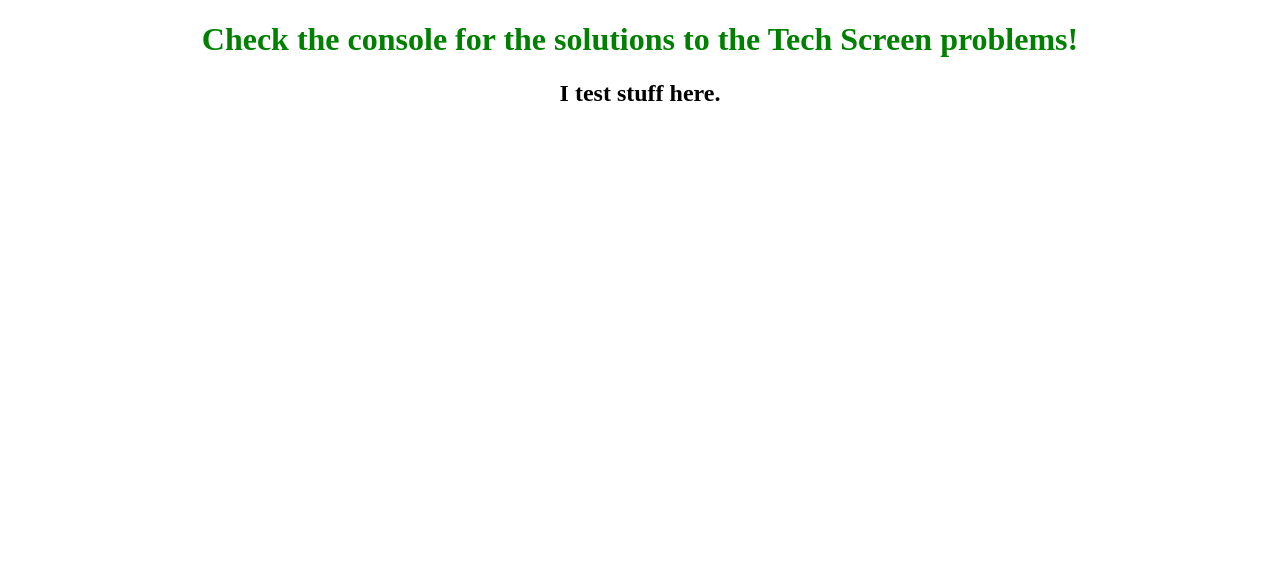
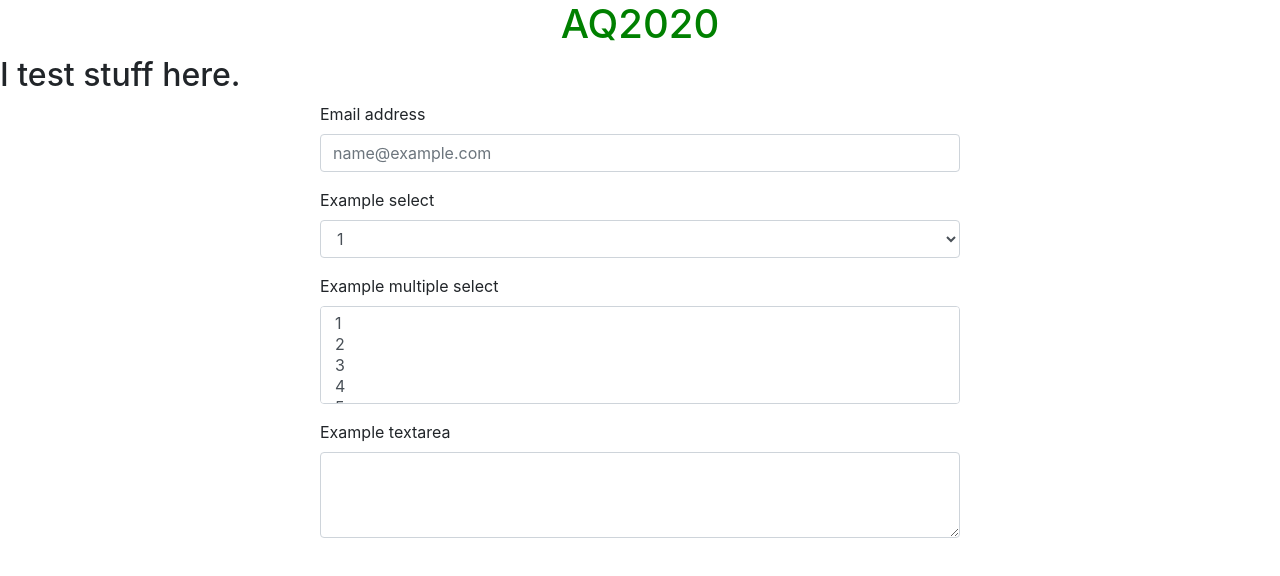
Before and after one commit to mikewzz/myTestRepo, a plain HTML site: page index.html in a window 1280 px wide. Drawn offline with nearby package versions, Linux system fonts and the light colour scheme.

Commit message:
add a form template to work from

```diff
--- a/index.html
+++ b/index.html
@@ -5,17 +5,54 @@
 	<title>Document</title>
 	<script src="script.js"></script>
 	<link rel="stylesheet" href="style.css">
+	<!-- Latest compiled and minified CSS -->
+	<link rel="stylesheet" href="https://maxcdn.bootstrapcdn.com/bootstrap/4.4.1/css/bootstrap.min.css">
 
-	<style>
-		h1{
-			color: red;
-		}
-	</style>
+	<!-- jQuery library -->
+	<script src="https://ajax.googleapis.com/ajax/libs/jquery/3.4.1/jquery.min.js"></script>
+
+	<!-- Popper JS -->
+	<script src="https://cdnjs.cloudflare.com/ajax/libs/popper.js/1.16.0/umd/popper.min.js"></script>
+
+	<!-- Latest compiled JavaScript -->
+	<script src="https://maxcdn.bootstrapcdn.com/bootstrap/4.4.1/js/bootstrap.min.js"></script>
 </head>
 <body>
 	<div>
-			<h1>Check the console for the solutions to the Tech Screen problems!</h1>
+			<h1>AQ2020</h1>
 			<h2>I test stuff here.</h2>
+	</div>
+	<div class="halfScreen">
+		<form>
+			<div class="form-group">
+			  <label for="exampleFormControlInput1">Email address</label>
+			  <input type="email" class="form-control" id="exampleFormControlInput1" placeholder="name@example.com">
+			</div>
+			<div class="form-group">
+			  <label for="exampleFormControlSelect1">Example select</label>
+			  <select class="form-control" id="exampleFormControlSelect1">
+				<option>1</option>
+				<option>2</option>
+				<option>3</option>
+				<option>4</option>
+				<option>5</option>
+			  </select>
+			</div>
+			<div class="form-group">
+			  <label for="exampleFormControlSelect2">Example multiple select</label>
+			  <select multiple class="form-control" id="exampleFormControlSelect2">
+				<option>1</option>
+				<option>2</option>
+				<option>3</option>
+				<option>4</option>
+				<option>5</option>
+			  </select>
+			</div>
+			<div class="form-group">
+			  <label for="exampleFormControlTextarea1">Example textarea</label>
+			  <textarea class="form-control" id="exampleFormControlTextarea1" rows="3"></textarea>
+			</div>
+		  </form>
 	</div>
 
 
--- a/style.css
+++ b/style.css
@@ -4,4 +4,10 @@ body {
 
 body div h1 {
 	color: green;
+	text-align: center;
 }
+
+.halfScreen{
+	max-width:50%;
+	margin: 0 auto;
+}
```
